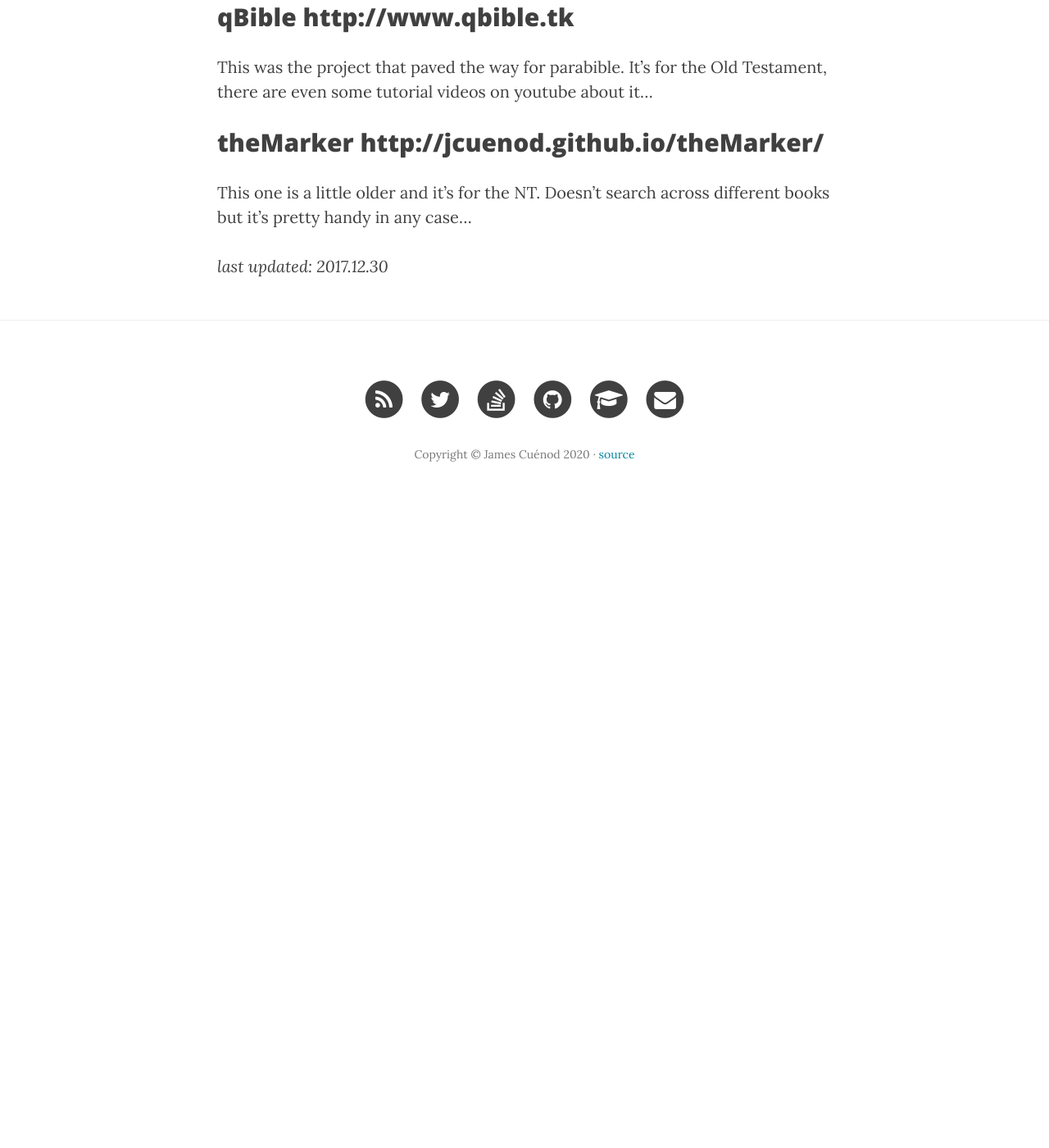
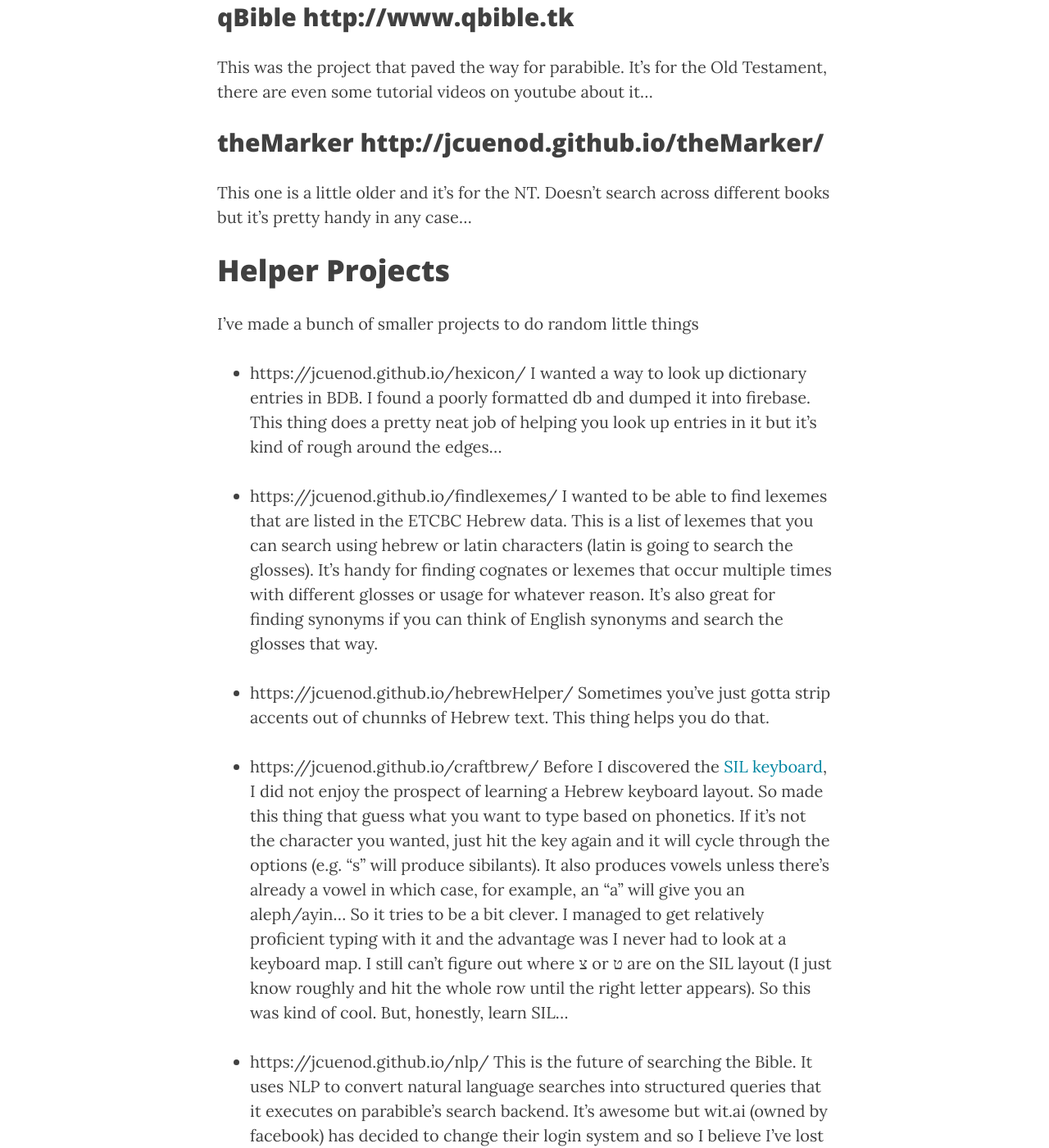
Before and after one commit to jcuenod/bibletech, a Jekyll site: the page built from projects.md, in a window 1280 px wide and 1400 px high, scrolled down 817 px. Shown: the whole window at 82% size. Built offline with Jekyll 4.4.1, drawn with Linux system fonts in a browser that asks for light colours; nearby versions of some CDN libraries; before the commit the page ends 1447 px from its top, so only the background shows below that; some of the changed text lies outside the part shown.

Commit message:
Add projects

```diff
--- a/projects.md
+++ b/projects.md
@@ -21,4 +21,24 @@ This was the project that paved the way for parabible. It's for the Old Testamen
 This one is a little older and it's for the NT. Doesn't search across different books but it's pretty handy in any case...
 
 
-*last updated: 2017.12.30*
+# Helper Projects
+
+I've made a bunch of smaller projects to do random little things
+
+ - https://jcuenod.github.io/hexicon/
+ I wanted a way to look up dictionary entries in BDB. I found a poorly formatted db and dumped it into firebase. This thing does a pretty neat job of helping you look up entries in it but it's kind of rough around the edges...
+
+ - https://jcuenod.github.io/findlexemes/
+ I wanted to be able to find lexemes that are listed in the ETCBC Hebrew data. This is a list of lexemes that you can search using hebrew or latin characters (latin is going to search the glosses). It's handy for finding cognates or lexemes that occur multiple times with different glosses or usage for whatever reason. It's also great for finding synonyms if you can think of English synonyms and search the glosses that way.
+
+ - https://jcuenod.github.io/hebrewHelper/
+ Sometimes you've just gotta strip accents out of chunnks of Hebrew text. This thing helps you do that.
+
+ - https://jcuenod.github.io/craftbrew/
+ Before I discovered the [SIL keyboard](https://jcuenod.github.io/bibletech/2017/12/01/enabling-sil-keyboard-layout-gnome-3/), I did not enjoy the prospect of learning a Hebrew keyboard layout. So made this thing that guess what you want to type based on phonetics. If it's not the character you wanted, just hit the key again and it will cycle through the options (e.g. "s" will produce sibilants). It also produces vowels unless there's already a vowel in which case, for example, an "a" will give you an aleph/ayin... So it tries to be a bit clever. I managed to get relatively proficient typing with it and the advantage was I never had to look at a keyboard map. I still can't figure out where צ or  ט are on the SIL layout (I just know roughly and hit the whole row until the right letter appears). So this was kind of cool. But, honestly, learn SIL...
+
+ - https://jcuenod.github.io/nlp/
+ This is the future of searching the Bible. It uses NLP to convert natural language searches into structured queries that it executes on parabible's search backend. It's awesome but wit.ai (owned by facebook) has decided to change their login system and so I believe I've lost access to the api for now and it's not working (and I refuse to create a new account with them). So for the time being, I think it's down. A problem I place squarely at the feet of facebook.
+
+
+*last updated: 2020.06.14*
```
